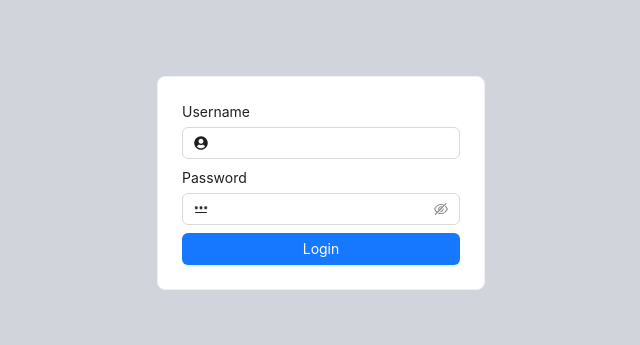
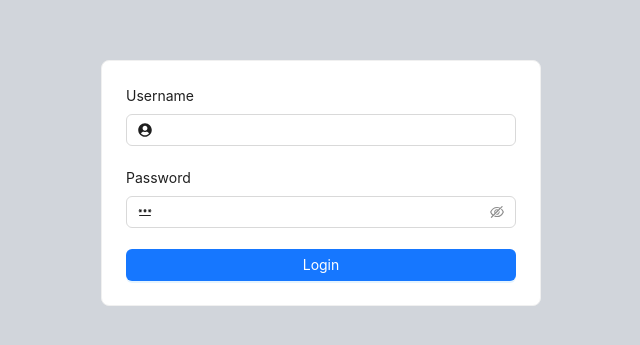
Before and after one commit to TheMineWay/balancia, a React (Vite) app in the folder apps/client/: page / in a window 1280 px wide. Shown: the part 217-562 px from the top of the page, without its empty margins (319-959 px from the left). Built offline with nearby package versions, Linux system fonts and the light colour scheme.

Commit message:
feat: :sparkles: add styling for authentication components and refactor form layout

```diff
--- /dev/null
+++ b/apps/client/src/components/core/auth/auth.module.pcss
@@ -0,0 +1,4 @@
+.container {
+  width: 55em;
+  max-width: 95%;
+}
--- a/apps/client/src/components/core/auth/auth.tsx
+++ b/apps/client/src/components/core/auth/auth.tsx
@@ -1,17 +1,40 @@
 import AuthWithPasswordForm from "@components/core/auth/forms/with-password/auth-with-password.form";
 import { AuthContextInfo } from "@providers/core/auth/auth.provider";
 import { Card } from "antd";
+import clsx from "clsx";
+import styles from "./auth.module.pcss";
 
 type Props = {
   setAuthContext: (info: AuthContextInfo) => void;
 };
 
 export default function Auth({ setAuthContext }: Readonly<Props>) {
+  // TODO: implement accounts storage
+  const hasLoginProfiles = false;
+
   return (
     <div className="w-full h-full flex items-center justify-center">
-      <Card>
-        <AuthWithPasswordForm onSuccess={setAuthContext} />
-      </Card>
+      <div
+        className={clsx(
+          styles.container,
+          "flex flex-col lg:flex-row items-center lg:justify-between"
+        )}
+      >
+        {hasLoginProfiles && (
+          <div className="w-full lg:w-1/2 flex items-center justify-center mb-4 lg:mb-0">
+            {/* Content when hasLoginProfiles is true */}
+          </div>
+        )}
+        <div
+          className={
+            hasLoginProfiles ? "w-full lg:w-1/2" : "w-full lg:w-1/2 mx-auto"
+          }
+        >
+          <Card className="w-full">
+            <AuthWithPasswordForm onSuccess={setAuthContext} />
+          </Card>
+        </div>
+      </div>
     </div>
   );
 }
--- /dev/null
+++ b/apps/client/src/components/core/auth/forms/with-password/auth-with-password.form.module.pcss
@@ -0,0 +1,17 @@
+.form {
+  display: flex;
+  flex-direction: column;
+  gap: 1.5em;
+}
+
+.form-item {
+  display: flex;
+  flex-direction: column;
+  gap: 0.5em;
+}
+
+/*
+    Based on:
+    Figma: https://www.figma.com/design/BC4QCCxSbbZTkmris1dAGZ/50-Web-Sign-up%2Flog-in-designs-(Community)?node-id=60-5239&t=RCjwah4eCjAXwups-0
+    Component: 10
+*/
--- a/apps/client/src/components/core/auth/forms/with-password/auth-with-password.form.tsx
+++ b/apps/client/src/components/core/auth/forms/with-password/auth-with-password.form.tsx
@@ -7,6 +7,7 @@ import { Controller, useForm } from "react-hook-form";
 import { FaUserCircle } from "react-icons/fa";
 import { MdPassword } from "react-icons/md";
 import Zod, { string } from "zod";
+import styles from "./auth-with-password.form.module.pcss";
 
 type Props = {
   onSuccess: (info: AuthContextInfo) => void;
@@ -29,13 +30,10 @@ export default function AuthWithPasswordForm({ onSuccess }: Readonly<Props>) {
 
   return (
     <form
-      className="flex flex-col gap-2"
-      onSubmit={handleSubmit((data) => {
-        console.log("paco");
-        mutate(data, { onSuccess });
-      })}
+      className={styles.form}
+      onSubmit={handleSubmit((data) => mutate(data, { onSuccess }))}
     >
-      <div className="flex flex-col gap-1">
+      <div className={styles["form-item"]}>
         <label>{t().forms["login-with-password"].fields.username.Label}</label>
         <Controller
           name="username"
@@ -43,7 +41,7 @@ export default function AuthWithPasswordForm({ onSuccess }: Readonly<Props>) {
           render={({ field }) => <Input prefix={<FaUserCircle />} {...field} />}
         />
       </div>
-      <div className="flex flex-col gap-1">
+      <div className={styles["form-item"]}>
         <label>{t().forms["login-with-password"].fields.password.Label}</label>
         <Controller
           name="password"
@@ -54,7 +52,7 @@ export default function AuthWithPasswordForm({ onSuccess }: Readonly<Props>) {
         />
       </div>
 
-      <Button type="primary" disabled={isPending} htmlType="submit">
+      <Button block type="primary" disabled={isPending} htmlType="submit">
         {t().forms["login-with-password"].Submit}
       </Button>
     </form>
```
